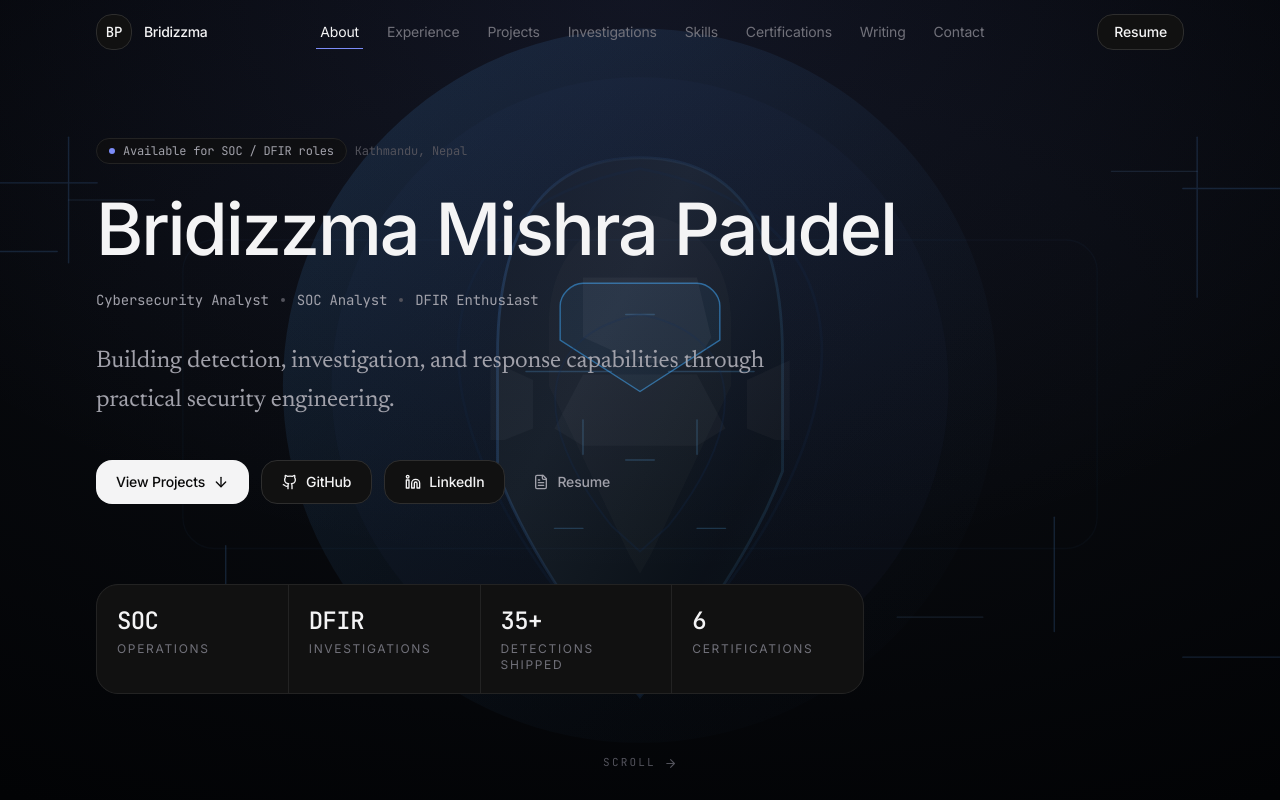
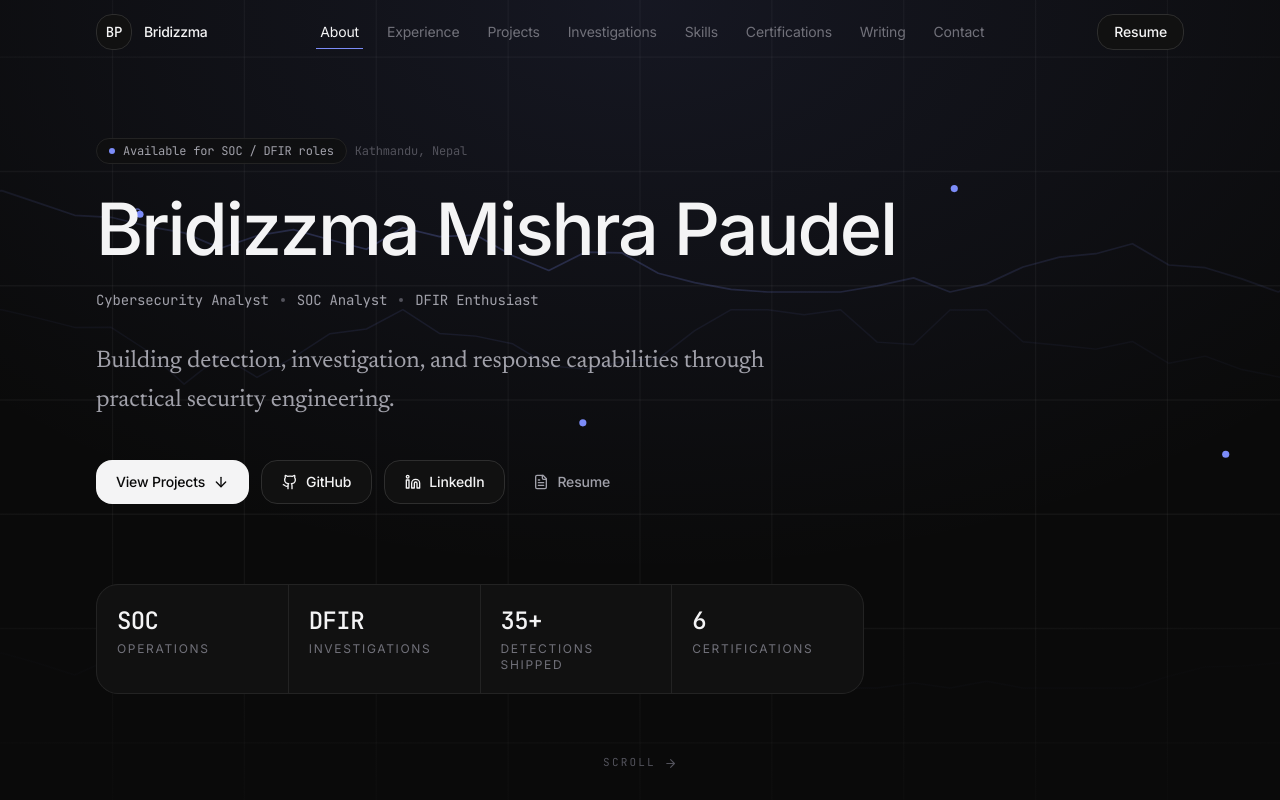
Before and after one commit to bridizzma/portfolio, a React (Vite) app: page / in a window 1280 px wide. Shown: the top 800 px of the page. Built offline with nearby package versions, Linux system fonts and the light colour scheme.

Commit message:
Revert TelemetryBackground to pre-change state

```diff
--- a/src/components/visuals/TelemetryBackground.tsx
+++ b/src/components/visuals/TelemetryBackground.tsx
@@ -1,64 +1,56 @@
 import { motion, useReducedMotion } from "framer-motion";
+import { useMemo } from "react";
+
+/**
+ * Subtle security-telemetry backdrop for the hero: a quiet field of timeline
+ * gridlines with a few metric traces and sparse "event" markers. Drawn once,
+ * very low contrast — meant to be felt, not watched.
+ */
 
 const WIDTH = 1200;
 const HEIGHT = 560;
 
-const shieldOuterPath = `M 600 110
-  C 525 110 500 170 500 250
-  L 500 330
-  C 530 410 600 488 600 488
-  C 600 488 670 410 700 330
-  L 700 250
-  C 700 170 675 110 600 110
-  Z`;
+/** Deterministic pseudo-random so the trace is stable across renders. */
+function seeded(seed: number) {
+  let s = seed % 2147483647;
+  if (s <= 0) s += 2147483646;
+  return () => (s = (s * 16807) % 2147483647) / 2147483647;
+}
 
-const shieldInnerPath = `M 600 150
-  C 564 150 536 182 536 226
-  L 536 270
-  L 592 388
-  L 600 402
-  L 608 388
-  L 664 270
-  L 664 226
-  C 664 182 636 150 600 150
-  Z`;
-
-const shieldBandPath = `M 560 198
-  L 640 198
-  C 648 198 656 206 656 214
-  L 656 238
-  L 600 274
-  L 544 238
-  L 544 214
-  C 544 206 552 198 560 198
-  Z`;
-
-const shieldPlatePaths = [
-  `M 495 252 L 525 266 L 525 300 L 505 308 L 495 308 Z`,
-  `M 705 252 L 675 266 L 675 300 L 695 308 L 705 308 Z`,
-  `M 560 262 L 640 262 L 660 300 L 640 312 L 560 312 L 540 300 Z`,
-];
-
-const topologyLines = [
-  "M 96 128 H 220",
-  "M 104 176 H 192",
-  "M 1104 132 H 980",
-  "M 1110 460 H 980",
-  "M 200 96 V 184",
-  "M 990 96 V 208",
-  "M 310 460 V 382",
-  "M 890 442 V 362",
-];
-
-const telemetryNodes = [
-  { x1: 200, y1: 140, x2: 260, y2: 140 },
-  { x1: 930, y1: 120, x2: 990, y2: 120 },
-  { x1: 420, y1: 420, x2: 470, y2: 420 },
-  { x1: 780, y1: 432, x2: 840, y2: 432 },
-];
+function buildTrace(seed: number, baseline: number, amp: number, points = 48) {
+  const rnd = seeded(seed);
+  const step = WIDTH / (points - 1);
+  let y = baseline;
+  const coords: Array<[number, number]> = [];
+  for (let i = 0; i < points; i++) {
+    y += (rnd() - 0.5) * amp;
+    y = Math.max(baseline - amp * 1.6, Math.min(baseline + amp * 1.6, y));
+    coords.push([i * step, y]);
+  }
+  return coords.map(([x, y]) => `${x.toFixed(1)},${y.toFixed(1)}`).join(" ");
+}
 
 export function TelemetryBackground() {
   const reduce = useReducedMotion();
+
+  const traces = useMemo(
+    () => [
+      { d: buildTrace(7, 150, 34), opacity: 0.5, width: 1.2 },
+      { d: buildTrace(23, 300, 52), opacity: 0.32, width: 1 },
+      { d: buildTrace(91, 440, 26), opacity: 0.22, width: 1 },
+    ],
+    []
+  );
+
+  const events = useMemo(
+    () => [
+      { x: 250, y: 150 },
+      { x: 560, y: 296 },
+      { x: 820, y: 132 },
+      { x: 1010, y: 318 },
+    ],
+    []
+  );
 
   return (
     <div
@@ -71,105 +63,84 @@ export function TelemetryBackground() {
         className="absolute inset-0 h-full w-full"
       >
         <defs>
-          <radialGradient id="bg" cx="50%" cy="40%" r="70%">
-            <stop offset="0%" stopColor="#090b0f" />
-            <stop offset="42%" stopColor="#07090d" />
-            <stop offset="100%" stopColor="#020305" />
+          <linearGradient id="trace-fade" x1="0" y1="0" x2="1" y2="0">
+            <stop offset="0%" stopColor="var(--color-accent)" stopOpacity="0" />
+            <stop offset="35%" stopColor="var(--color-accent)" stopOpacity="1" />
+            <stop offset="100%" stopColor="var(--color-accent)" stopOpacity="0.15" />
+          </linearGradient>
+          <radialGradient id="vignette" cx="50%" cy="38%" r="75%">
+            <stop offset="55%" stopColor="#0a0a0a" stopOpacity="0" />
+            <stop offset="100%" stopColor="#0a0a0a" stopOpacity="1" />
           </radialGradient>
-
-          <linearGradient id="panel-metal" x1="0%" y1="0%" x2="100%" y2="100%">
-            <stop offset="0%" stopColor="#121921" />
-            <stop offset="35%" stopColor="#171f28" />
-            <stop offset="75%" stopColor="#0b1118" />
-            <stop offset="100%" stopColor="#10171f" />
-          </linearGradient>
-
-          <linearGradient id="panel-edge" x1="0%" y1="0%" x2="100%" y2="0%">
-            <stop offset="0%" stopColor="rgba(84, 163, 255, 0.18)" />
-            <stop offset="40%" stopColor="rgba(70, 130, 204, 0.08)" />
-            <stop offset="100%" stopColor="rgba(86, 187, 255, 0.12)" />
-          </linearGradient>
-
-          <linearGradient id="glow-ring" x1="0%" y1="0%" x2="100%" y2="100%">
-            <stop offset="0%" stopColor="#4faaff" stopOpacity="0.16" />
-            <stop offset="100%" stopColor="#1a2e4c" stopOpacity="0.0" />
-          </linearGradient>
-
-          <pattern id="wide-grid" width="32" height="32" patternUnits="userSpaceOnUse">
-            <path d="M 32 0 L 0 0 0 32" fill="none" stroke="rgba(255,255,255,0.03)" strokeWidth="1" />
-          </pattern>
-
-          <filter id="softglow" x="-30%" y="-30%" width="160%" height="160%">
-            <feGaussianBlur stdDeviation="14" result="blur" />
-            <feBlend in="SourceGraphic" in2="blur" mode="screen" />
-          </filter>
         </defs>
 
-        <rect width={WIDTH} height={HEIGHT} fill="url(#bg)" />
-        <rect width={WIDTH} height={HEIGHT} fill="url(#wide-grid)" opacity="0.06" />
-
-        <g opacity="0.16" stroke="#5ea7ff" strokeWidth="1" strokeLinecap="round">
-          {topologyLines.map((d, i) => (
-            <path key={i} d={d} />
+        {/* timeline gridlines */}
+        <g stroke="#ffffff" strokeOpacity="0.04">
+          {Array.from({ length: 7 }).map((_, i) => (
+            <line
+              key={`h-${i}`}
+              x1="0"
+              x2={WIDTH}
+              y1={(HEIGHT / 7) * (i + 0.5)}
+              y2={(HEIGHT / 7) * (i + 0.5)}
+            />
+          ))}
+          {Array.from({ length: 13 }).map((_, i) => (
+            <line
+              key={`v-${i}`}
+              y1="0"
+              y2={HEIGHT}
+              x1={(WIDTH / 13) * (i + 0.5)}
+              x2={(WIDTH / 13) * (i + 0.5)}
+            />
           ))}
         </g>
 
-        <g opacity="0.12" stroke="#84b9ff" strokeWidth="0.8" strokeLinecap="round">
-          {telemetryNodes.map((node, index) => (
-            <path key={index} d={`M ${node.x1} ${node.y1} H ${node.x2}`} />
-          ))}
-        </g>
+        {/* metric traces */}
+        {traces.map((t, i) => (
+          <motion.polyline
+            key={i}
+            points={t.d}
+            fill="none"
+            stroke="url(#trace-fade)"
+            strokeWidth={t.width}
+            strokeOpacity={t.opacity}
+            strokeLinejoin="round"
+            strokeLinecap="round"
+            initial={reduce ? undefined : { pathLength: 0, opacity: 0 }}
+            animate={reduce ? undefined : { pathLength: 1, opacity: t.opacity }}
+            transition={{ duration: 2.2, delay: 0.2 + i * 0.25, ease: [0.22, 1, 0.36, 1] }}
+          />
+        ))}
 
-        <circle cx="600" cy="270" r="216" fill="rgba(41, 60, 88, 0.08)" />
-        <circle cx="600" cy="270" r="250" fill="url(#glow-ring)" />
+        {/* sparse event markers, gently pulsing */}
+        {events.map((e, i) => (
+          <g key={`e-${i}`}>
+            <circle cx={e.x} cy={e.y} r="2.5" fill="var(--color-accent)" />
+            {!reduce && (
+              <motion.circle
+                cx={e.x}
+                cy={e.y}
+                r="2.5"
+                fill="none"
+                stroke="var(--color-accent)"
+                strokeWidth="1"
+                initial={{ scale: 1, opacity: 0.6 }}
+                animate={{ scale: 6, opacity: 0 }}
+                transition={{
+                  duration: 3.4,
+                  delay: 1 + i * 0.7,
+                  repeat: Infinity,
+                  repeatDelay: 2.5,
+                  ease: "easeOut",
+                }}
+                style={{ transformBox: "fill-box", transformOrigin: "center" }}
+              />
+            )}
+          </g>
+        ))}
 
-        <motion.g
-          initial={reduce ? undefined : { opacity: 0.96, scale: 0.996 }}
-          animate={reduce ? undefined : { opacity: [0.96, 1, 0.96], scale: [0.996, 1, 0.996] }}
-          transition={{ duration: 9, repeat: Infinity, ease: "easeInOut" }}
-        >
-          <path d={shieldOuterPath} fill="url(#panel-metal)" stroke="url(#panel-edge)" strokeWidth="2" />
-          <path d={shieldInnerPath} fill="rgba(255,255,255,0.02)" />
-          <path d={shieldBandPath} fill="rgba(64, 138, 215, 0.07)" stroke="#2c6c9c" strokeWidth="1" />
-
-          {shieldPlatePaths.map((d, index) => (
-            <path key={index} d={d} fill="rgba(255,255,255,0.03)" />
-          ))}
-
-          <g stroke="#5fb8ff" strokeWidth="1" strokeLinecap="round" opacity="0.22">
-            <path d="M 520 260 H 580" />
-            <path d="M 620 260 H 680" />
-            <path d="M 560 294 V 318" />
-            <path d="M 640 294 V 318" />
-            <path d="M 540 370 H 560" />
-            <path d="M 640 370 H 660" />
-            <path d="M 590 220 H 610" />
-            <path d="M 590 322 H 610" />
-          </g>
-
-          <path
-            d="M 560 194 L 640 194 L 650 236 L 640 254 L 600 254 L 560 236 Z"
-            fill="rgba(255,255,255,0.045)"
-          />
-        </motion.g>
-
-        <path
-          d="M 600 118 C 760 148 772 290 620 460 L 600 488 L 580 460 C 428 290 440 148 600 118 Z"
-          fill="none"
-          stroke="#102339"
-          strokeWidth="2"
-          opacity="0.28"
-        />
-
-        <path
-          d="M 600 220 C 670 234 680 292 620 368 L 600 386 L 580 368 C 520 292 530 234 600 220 Z"
-          fill="none"
-          stroke="#122d52"
-          strokeWidth="1.4"
-          opacity="0.24"
-        />
-
-        <rect x="280" y="168" width="640" height="216" fill="none" stroke="#2c4f71" strokeWidth="1" opacity="0.08" rx="22" />
+        <rect width={WIDTH} height={HEIGHT} fill="url(#vignette)" />
       </svg>
     </div>
   );
```
